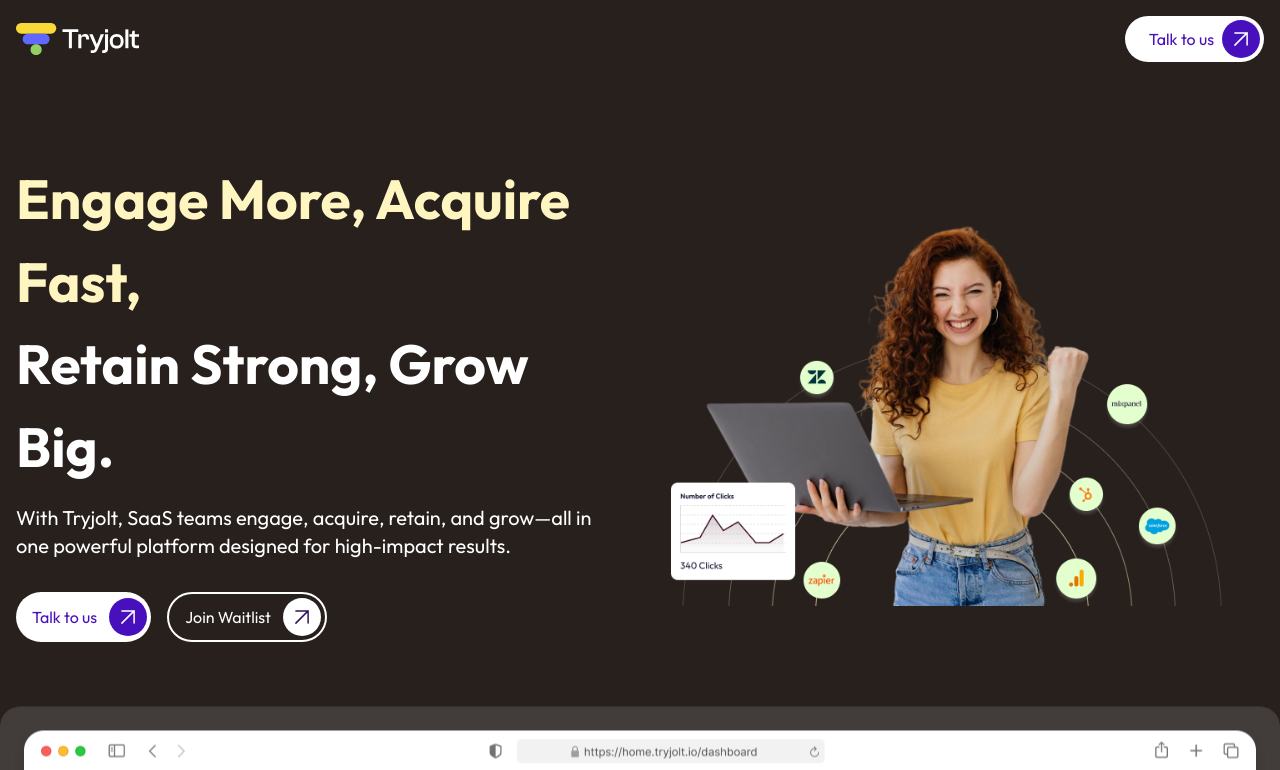
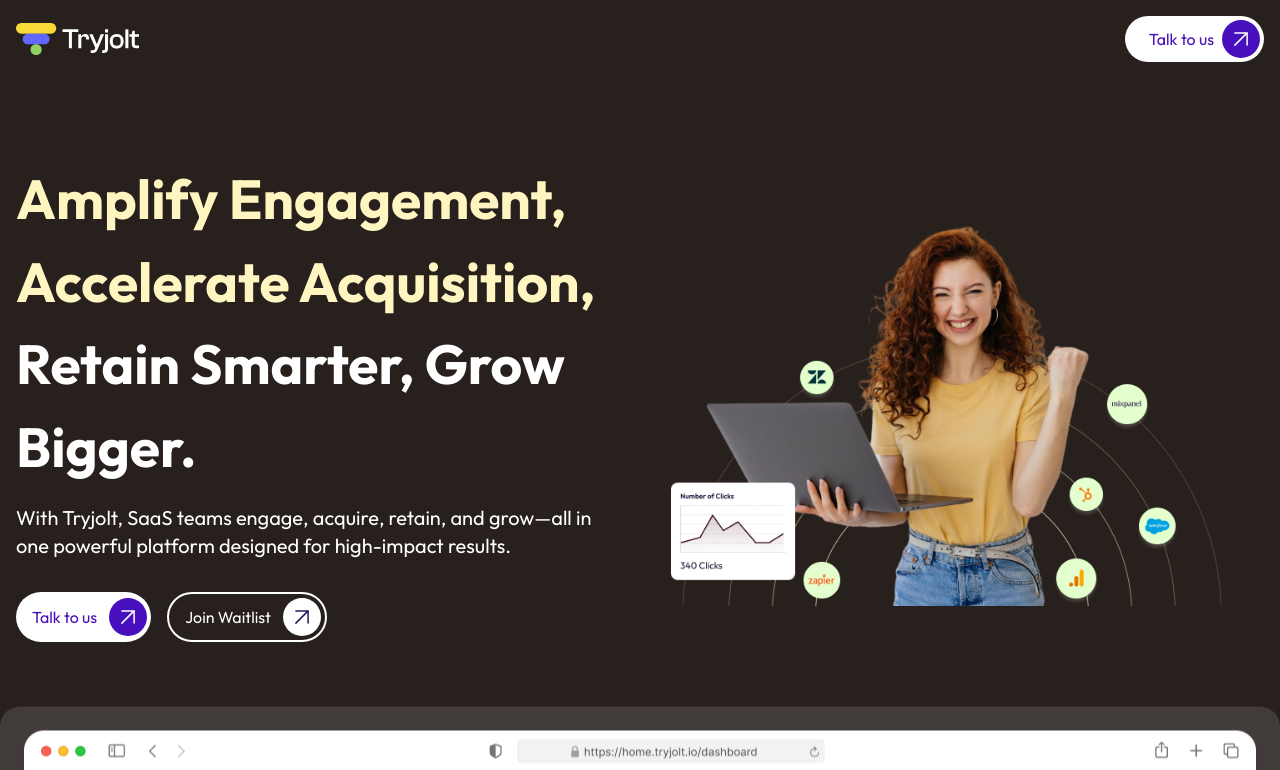
Before and after one commit to kunal-dd/tryjolt-website, a React (Create React App) app: page / in a window 1280 px wide. Shown: the top 770 px of the page. Built offline with nearby package versions, Linux system fonts and the light colour scheme.

Commit message:
Update HeroSection.js

```diff
--- a/src/Components/HeroSection.js
+++ b/src/Components/HeroSection.js
@@ -84,9 +84,9 @@
         <div className="container mx-auto px-4 flex items-center">
           <div className="w-1/2 pr-8">
             <h1 className="text-[55px] font-bold mb-4 text-left">
-              <span className="text-[#FFF5C1]">Engage More, Acquire Fast,</span>
+              <span className="text-[#FFF5C1]">Amplify Engagement, Accelerate Acquisition,</span>
               <br />
-              <span>Retain Strong, Grow Big.</span>
+              <span>Retain Smarter, Grow Bigger.</span>
             </h1>
             <p className="text-xl mb-8 text-left">
               With Tryjolt, SaaS teams engage, acquire, retain, and grow—all in
```
